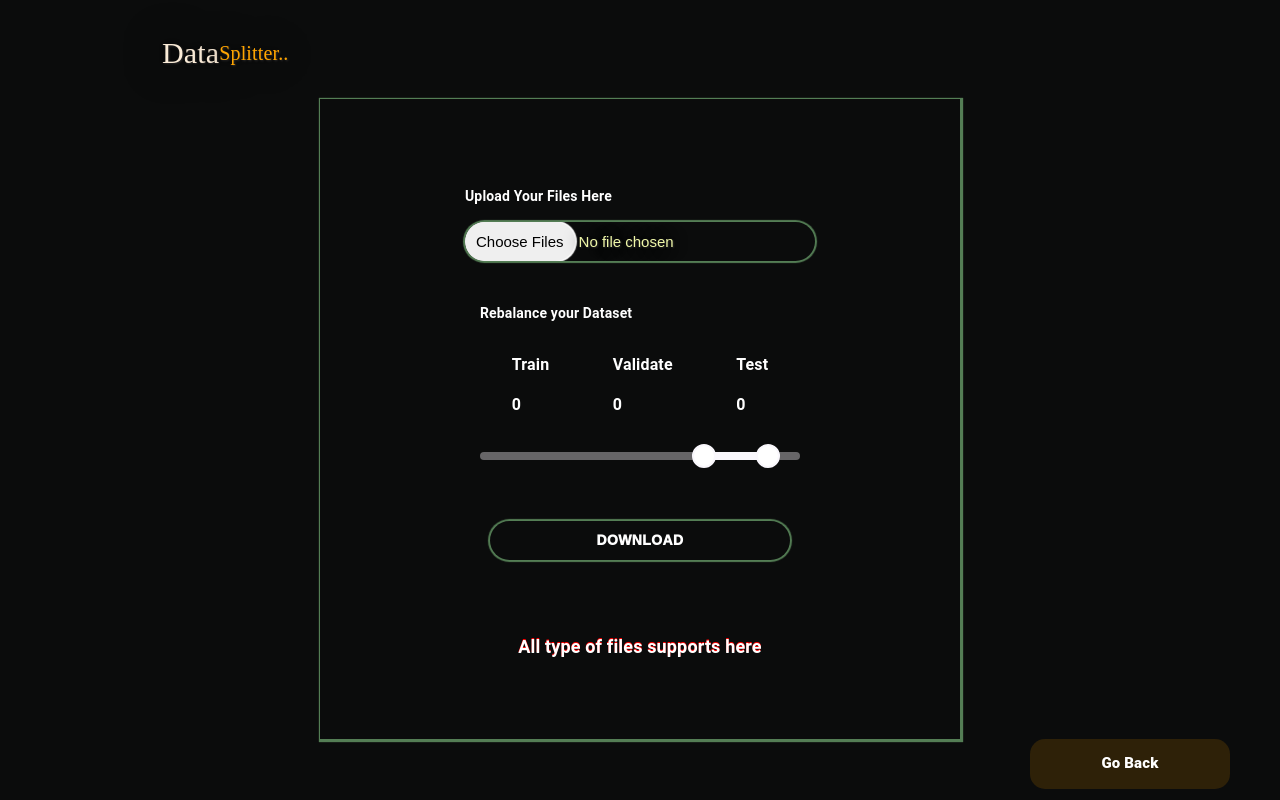
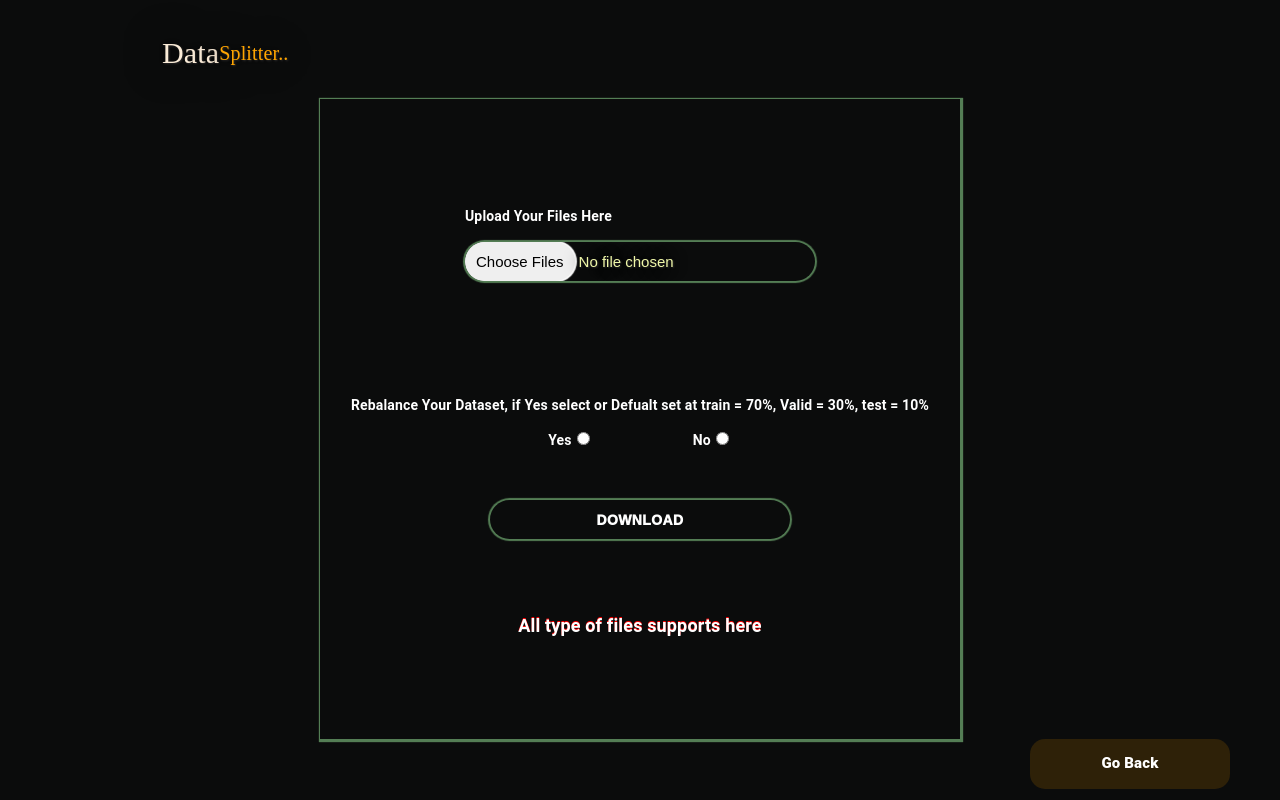
Before and after one commit to VisionifyCS/datasplitter01, a React (Create React App) app: page /datasplitter01/train in a window 1280 px wide. Built offline with nearby package versions, Linux system fonts and the light colour scheme.

Commit message:
added new range section to select data set as per need

```diff
--- a/src/pages/components/ImageTrain.js
+++ b/src/pages/components/ImageTrain.js
@@ -78,6 +78,8 @@ function ImageTrain() {
   const [ValidRange, setValidRange] = useState(0);
   const [testRange, setTestRange] = useState(0);
 
+  const [visible, setVisible] = useState(false);
+
   let totalImages;
   let trainImagesLen = 0;
   let validateImagesLen;
@@ -125,9 +127,11 @@ function ImageTrain() {
     totalImages = files.length;
     trainImagesLen = Math.floor(totalImages * (minValidate / 100));
     validateImagesLen = Math.floor(totalImages * (maxValidate / 100));
+    console.log(validateImagesLen);
+    console.log(trainImagesLen);
 
-    console.log(" train Images", trainImagesLen);
-    console.log(" Validate Images", validateImagesLen);
+    console.log(" train Images", trainImages.length);
+    console.log(" Validate Images", validateImages.length);
 
     trainImages = files.slice(0, trainImagesLen);
     validateImages = files.slice(trainImagesLen, validateImagesLen);
@@ -175,10 +179,32 @@ function ImageTrain() {
             className="upload-box"
           ></input>
         </div>
-        <p>{covertBaseImages}</p>
-
+        <p>
+          Rebalance Your Dataset, if Yes select or Defualt set at train = 70%,
+          Valid = 30%, test = 10%
+        </p>
+        <div className="input-div">
+          <div style={{ marginRight: "100px" }}>
+            Yes
+            <input
+              type="radio"
+              value="1"
+              name="isyes"
+              onClick={() => setVisible(true)}
+            />
+          </div>
+          <div>
+            No
+            <input
+              type="radio"
+              value="0"
+              name="isyes"
+              onClick={() => setVisible(false)}
+            />
+          </div>
+        </div>
+        {visible && (
           <div className="main-selector">
-          <p>Rebalance your Dataset</p>
             <Typography gutterBottom className="typo-info">
               <div>
                 <p>Train</p>
@@ -203,6 +229,7 @@ function ImageTrain() {
               className="gutterBtn"
             />
           </div>
+        )}
         <div className="btn-wrapper">
           <Button onClick={() => exportZip()} className="btn-default">
             Download
--- a/src/pages/components/image.scss
+++ b/src/pages/components/image.scss
@@ -36,7 +36,6 @@
   background: transparent;
   box-shadow: 0px 0px 1px 2px rgba(157, 240, 157, 0.5);
   border-radius: 50px;
-
   width: 350px;
   outline: none;
   height: 39px;
@@ -46,6 +45,7 @@
     0 0 0.2em rgb(13, 13, 14);
   font-weight: 500;
   color: rgb(239, 247, 168);
+  margin-bottom: 100px;
 }
 
 ::-webkit-file-upload-button {
@@ -172,3 +172,10 @@
   transition: background-color 0.4s;
   text-shadow: red 0 -1px;
 }
+
+.input-div {
+  display: flex;
+  align-items: center;
+  justify-content: center;
+  margin-bottom: 50px;
+}
```
Lines whose indentation alone changed are shown as unchanged.
